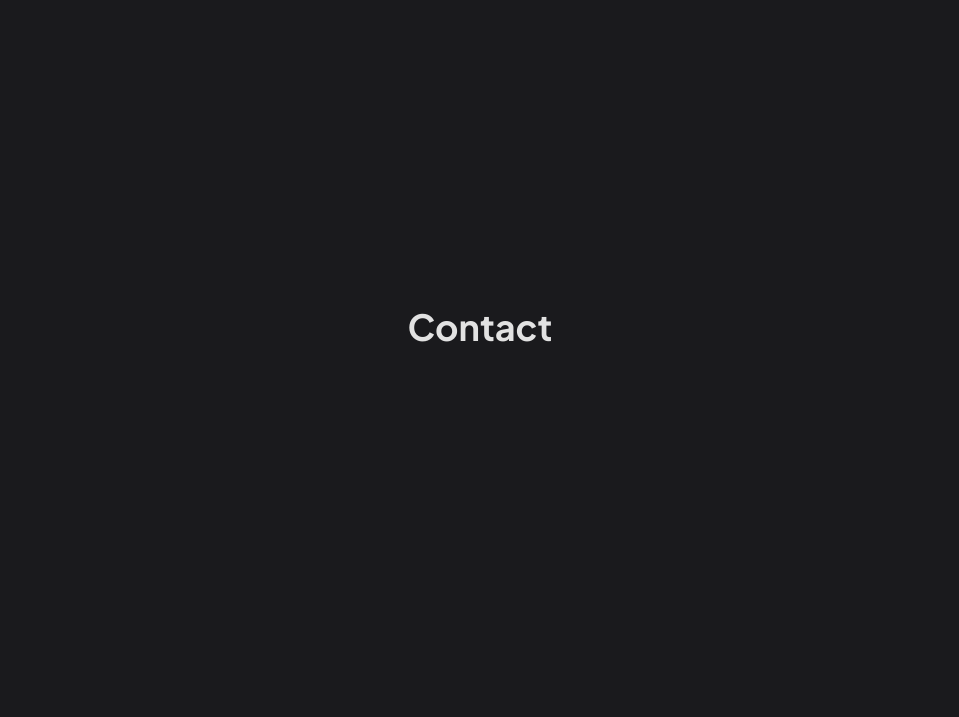
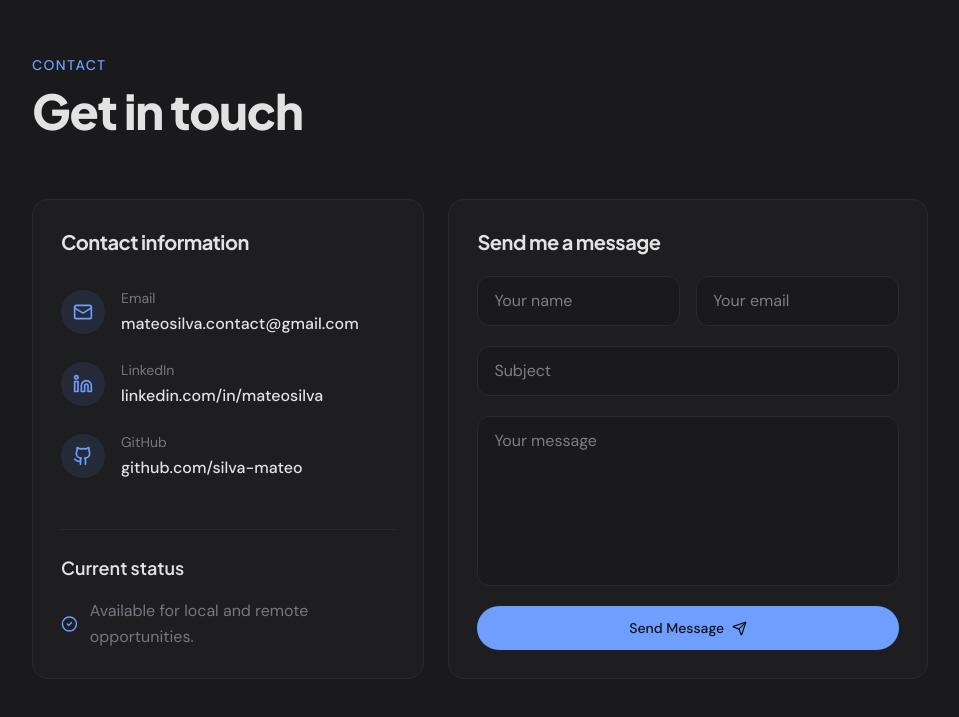
Before and after one commit to silva-mateo/silva-mateo.github.io, a React (Vite) app: page / in a window 1280 px wide. Shown: the part 3208-3925 px from the top of the page, without its empty margins (160-1119 px from the left). Built offline with nearby package versions, Linux system fonts and the light colour scheme.

Commit message:
feat: add contact section with form and updated layout

```diff
--- a/src/pages/Contact.tsx
+++ b/src/pages/Contact.tsx
@@ -1,19 +1,254 @@
+import {
+  Github,
+  Linkedin,
+  Mail,
+  Send,
+  CheckCircle2,
+} from "lucide-react";
+
 const Contact = () => {
+  const email = ["mateosilva.contact", "@", "gmail.com"].join("");
+
+  const handleSubmit = (e: React.FormEvent<HTMLFormElement>) => {
+    e.preventDefault();
+
+    const formData = new FormData(e.currentTarget);
+    const name = formData.get("name")?.toString() || "";
+    const senderEmail = formData.get("email")?.toString() || "";
+    const subject = formData.get("subject")?.toString() || "";
+    const message = formData.get("message")?.toString() || "";
+
+    const body = [`Name: ${name}`, `Email: ${senderEmail}`, "", message].join(
+      "\n",
+    );
+
+    window.location.href = `mailto:${email}?subject=${encodeURIComponent(
+      subject,
+    )}&body=${encodeURIComponent(body)}`;
+  };
+
+  const contactLinks = [
+    {
+      icon: <Mail size={20} />,
+      label: "Email",
+      value: email,
+      href: `mailto:${email}`,
+    },
+    {
+      icon: <Linkedin size={20} />,
+      label: "LinkedIn",
+      value: "linkedin.com/in/mateosilva",
+      href: "https://linkedin.com/in/mateosilva",
+    },
+    {
+      icon: <Github size={20} />,
+      label: "GitHub",
+      value: "github.com/silva-mateo",
+      href: "https://github.com/silva-mateo",
+    },
+  ];
+
+  const inputClass =
+    "w-full px-4 py-3 rounded-xl text-sm md:text-base outline-none transition-all duration-200";
+
   return (
     <section
       id="contact"
-      className="min-h-screen flex items-center justify-center px-8 py-32"
+      className="flex justify-center px-8 py-32"
       style={{ backgroundColor: "var(--bg-secondary)" }}
     >
+      <div className="max-w-4xl w-full flex flex-col gap-16">
+        <div>
+          <p
+            className="text-sm font-medium tracking-widest uppercase mb-3"
+            style={{ color: "var(--accent)" }}
+          >
+            Contact
+          </p>
+
           <h2
-        className="text-4xl font-bold"
+            className="text-4xl md:text-5xl font-extrabold tracking-tight"
             style={{
               color: "var(--text-primary)",
               fontFamily: "var(--font-display)",
             }}
           >
-        Contact
+            Get in touch
           </h2>
+        </div>
+
+        <div className="grid grid-cols-1 lg:grid-cols-[0.9fr_1.1fr] gap-4 md:gap-6">
+          <div
+            className="p-6 md:p-7 rounded-2xl flex flex-col justify-between gap-10"
+            style={{
+              backgroundColor: "var(--bg-card)",
+              border: "1px solid var(--border)",
+            }}
+          >
+            <div className="flex flex-col gap-8">
+              <h3
+                className="text-xl font-bold tracking-tight"
+                style={{
+                  color: "var(--text-primary)",
+                  fontFamily: "var(--font-display)",
+                }}
+              >
+                Contact information
+              </h3>
+
+              <div className="flex flex-col gap-6">
+                {contactLinks.map(({ icon, label, value, href }) => (
+                  <a
+                    key={label}
+                    href={href}
+                    target={label === "Email" ? undefined : "_blank"}
+                    rel={label === "Email" ? undefined : "noopener noreferrer"}
+                    className="group flex items-center gap-4"
+                  >
+                    <span
+                      className="w-11 h-11 rounded-full flex items-center justify-center transition-all duration-200 group-hover:scale-105"
+                      style={{
+                        backgroundColor:
+                          "color-mix(in srgb, var(--accent) 12%, var(--bg-secondary))",
+                        color: "var(--accent)",
+                      }}
+                    >
+                      {icon}
+                    </span>
+
+                    <span className="flex flex-col gap-1">
+                      <span
+                        className="text-sm"
+                        style={{ color: "var(--text-secondary)" }}
+                      >
+                        {label}
+                      </span>
+
+                      <span
+                        className="text-sm md:text-base font-medium"
+                        style={{ color: "var(--text-primary)" }}
+                      >
+                        {value}
+                      </span>
+                    </span>
+                  </a>
+                ))}
+              </div>
+            </div>
+
+            <div
+              className="pt-6"
+              style={{ borderTop: "1px solid var(--border)" }}
+            >
+              <h4
+                className="text-lg font-semibold mb-4"
+                style={{
+                  color: "var(--text-primary)",
+                  fontFamily: "var(--font-display)",
+                }}
+              >
+                Current status
+              </h4>
+
+              <div className="flex items-center gap-3">
+                <CheckCircle2 size={18} style={{ color: "var(--accent)" }} />
+
+                <p
+                  className="text-sm md:text-base font-normal leading-relaxed"
+                  style={{ color: "var(--text-secondary)" }}
+                >
+                  Available for local and remote opportunities.
+                </p>
+              </div>
+            </div>
+          </div>
+
+          <form
+            onSubmit={handleSubmit}
+            className="p-6 md:p-7 rounded-2xl flex flex-col gap-5"
+            style={{
+              backgroundColor: "var(--bg-card)",
+              border: "1px solid var(--border)",
+            }}
+          >
+            <h3
+              className="text-xl font-bold tracking-tight"
+              style={{
+                color: "var(--text-primary)",
+                fontFamily: "var(--font-display)",
+              }}
+            >
+              Send me a message
+            </h3>
+
+            <div className="grid grid-cols-1 md:grid-cols-2 gap-4">
+              <input
+                name="name"
+                type="text"
+                placeholder="Your name"
+                required
+                className={inputClass}
+                style={{
+                  backgroundColor: "var(--bg-secondary)",
+                  border: "1px solid var(--border)",
+                  color: "var(--text-primary)",
+                }}
+              />
+
+              <input
+                name="email"
+                type="email"
+                placeholder="Your email"
+                required
+                className={inputClass}
+                style={{
+                  backgroundColor: "var(--bg-secondary)",
+                  border: "1px solid var(--border)",
+                  color: "var(--text-primary)",
+                }}
+              />
+            </div>
+
+            <input
+              name="subject"
+              type="text"
+              placeholder="Subject"
+              required
+              className={inputClass}
+              style={{
+                backgroundColor: "var(--bg-secondary)",
+                border: "1px solid var(--border)",
+                color: "var(--text-primary)",
+              }}
+            />
+
+            <textarea
+              name="message"
+              placeholder="Your message"
+              required
+              rows={6}
+              className={`${inputClass} resize-none`}
+              style={{
+                backgroundColor: "var(--bg-secondary)",
+                border: "1px solid var(--border)",
+                color: "var(--text-primary)",
+              }}
+            />
+
+            <button
+              type="submit"
+              className="flex items-center justify-center gap-2 px-6 py-3 text-sm font-medium rounded-full transition-all duration-200 hover:scale-[1.02]"
+              style={{
+                backgroundColor: "var(--accent)",
+                color: "var(--bg-primary)",
+              }}
+            >
+              Send Message
+              <Send size={15} />
+            </button>
+          </form>
+        </div>
+      </div>
     </section>
   );
 };
```
Lines whose indentation alone changed are shown as unchanged.
